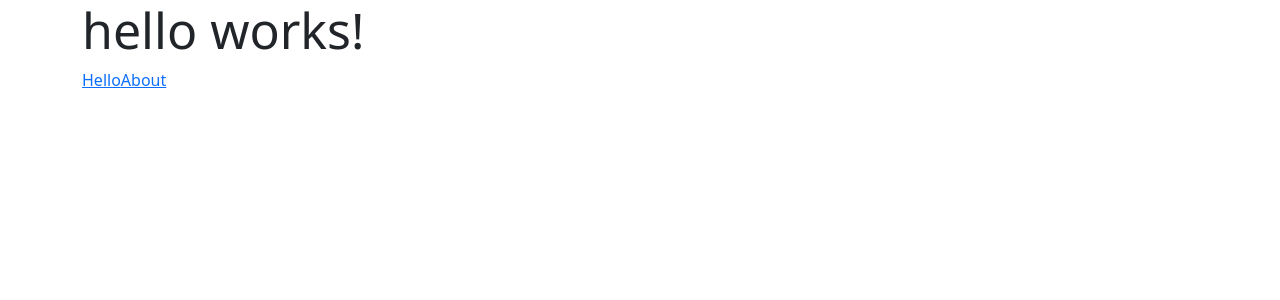
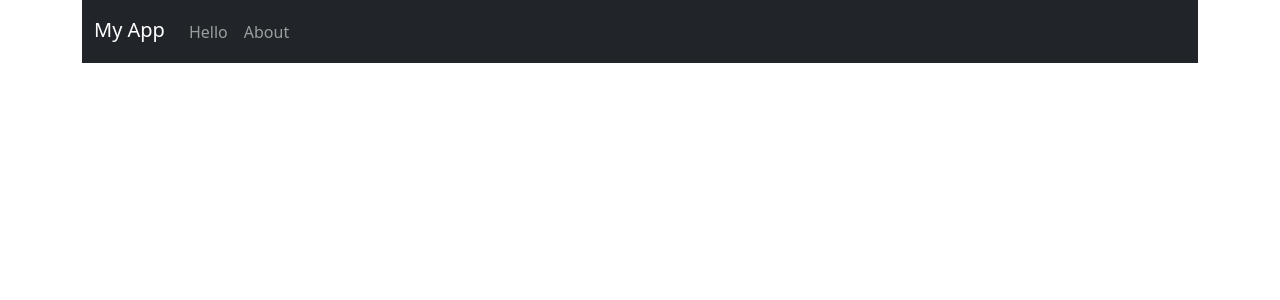
Before and after one commit to anhntph14690/angular_framework1, an Angular app: page / in a window 1280 px wide. Shown: the top 300 px of the page. Built offline with nearby package versions, Linux system fonts and the light colour scheme.

Commit message:
Update Buổi 1

```diff
--- a/src/app/app.component.css
+++ b/src/app/app.component.css
@@ -1,3 +1,3 @@
-h2{
-    font-size: 50px;
+h4{
+    margin-top: 5px;
 }
--- a/src/app/app.component.html
+++ b/src/app/app.component.html
@@ -1,7 +1,31 @@
-<h2>hello works!</h2>
+<!-- <h2>hello works!</h2>
 <header>
   <a routerLink="hello">Hello</a>
-  <a routerLink="hello">About</a>
+  <br>
+  <a routerLink="about">About</a>
 
-</header>
+</header> -->
+<nav class="navbar navbar-expand-lg navbar-dark bg-dark">
+  <div class="container-fluid">
+    <h4 class="navbar-brand" >My App</h4>
+    <button class="navbar-toggler" type="button" data-bs-toggle="collapse" data-bs-target="#navbarNavDarkDropdown"
+      aria-controls="navbarNavDarkDropdown" aria-expanded="false" aria-label="Toggle navigation">
+      <span class="navbar-toggler-icon"></span>
+    </button>
+    <div class="collapse navbar-collapse" id="navbarNavDarkDropdown">
+      <ul class="navbar-nav">
+        <li class="nav-item dropdown">
+          <a class="nav-link" role="button" routerLink="hello">
+            Hello
+          </a>
+        </li>
+        <li class="nav-item dropdown">
+          <a class="nav-link" role="button" routerLink="about">
+            About
+          </a>
+        </li>
+      </ul>
+    </div>
+  </div>
+</nav>
 <router-outlet></router-outlet>
```
